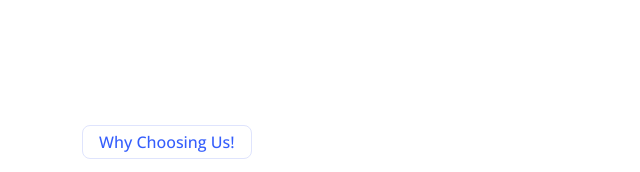
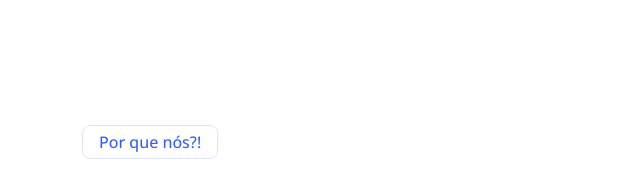
Before and after one commit to KauryCMartins/kaurycmartins.github.io, a plain HTML site: page index.html in a window 1280 px wide. Shown: the part 2060-2232 px from the top of the page, 0-640 px from the left. Drawn offline with nearby package versions, Linux system fonts and the light colour scheme; animation ran at ten frames a second.

Commit message:
Update index.html

```diff
--- a/index.html
+++ b/index.html
@@ -288,7 +288,7 @@
         <div class="container">
             <div class="row g-5 align-items-center">
                 <div class="col-lg-6 wow fadeInUp" data-wow-delay="0.1s">
-                    <p class="d-inline-block border rounded text-primary fw-semi-bold py-1 px-3">Why Choosing Us!</p>
+                    <p class="d-inline-block border rounded text-primary fw-semi-bold py-1 px-3">Por que nós?!</p>
                     <h1 class="display-5 mb-4">Few Reasons Why People Choosing Us!</h1>
                     <p class="mb-4">Tempor erat elitr rebum at clita. Diam dolor diam ipsum sit. Aliqu diam amet diam et
                         eos. Clita erat ipsum et lorem et sit, sed stet lorem sit clita duo justo magna dolore erat amet
```
